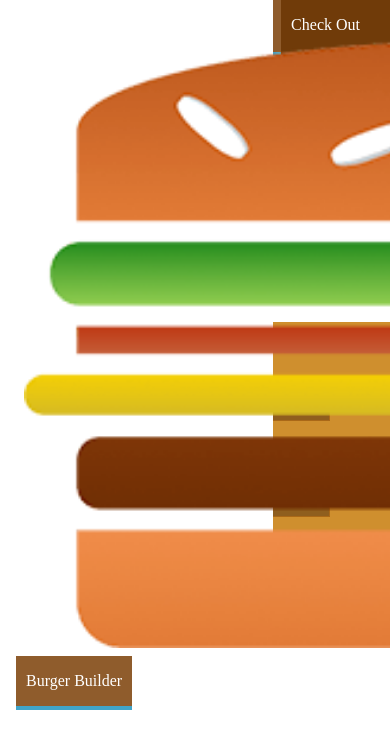
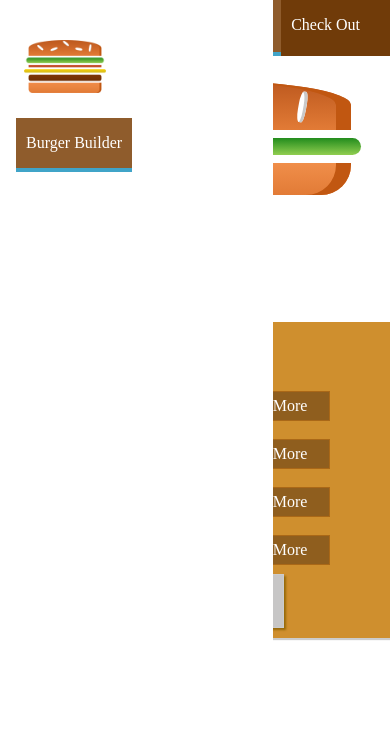
Before and after one commit to naman3112/Burger-ordering, a React (Create React App) app: page / in a window 390 px wide. Shown: the top 748 px of the page. Built offline with nearby package versions, Linux system fonts and the light colour scheme; a web font is replaced by a local one.

Commit message:
Working on responsive Adjustments

```diff
--- a/src/components/Logo/Logo.js
+++ b/src/components/Logo/Logo.js
@@ -4,7 +4,7 @@
 import classes from './Logo.module.css';
 
 const logo=(props)=>(
-    <div className={classes.Logo} >
+    <div className={classes.Logo} style={{height: props.height}}>
         <img src={burgerLogo} alt="MyBurger"/>
     </div>
 );
--- a/src/components/Navigation/SideDrawer/SideDrawer.js
+++ b/src/components/Navigation/SideDrawer/SideDrawer.js
@@ -5,7 +5,9 @@
 const sideDrawer = (props)=>{
     return (
         <div className={classes.SideDrawer}>
-          <Logo/>
+          <div className={classes.Logo}>
+            <Logo/>
+        </div>
           <nav>
              <NavigationItems/>
          </nav>
--- a/src/components/Navigation/SideDrawer/SideDrawer.module.css
+++ b/src/components/Navigation/SideDrawer/SideDrawer.module.css
@@ -24,3 +24,6 @@
     transform : translateX(-100%);
 
 }
+.Logo{
+    height: 11%
+}
--- a/src/components/Navigation/Toolbar/Toolbar.js
+++ b/src/components/Navigation/Toolbar/Toolbar.js
@@ -5,7 +5,10 @@
 const toolbar=(props)=>(
     <header className={classes.Toolbar}>
         <div>MENU</div>
-        <Logo/>
+        <div className={classes.Logo}>
+             <Logo/>
+        </div>
+
         <nav>
             <NavigationItems/>
         </nav>
--- a/src/components/Navigation/Toolbar/Toolbar.module.css
+++ b/src/components/Navigation/Toolbar/Toolbar.module.css
@@ -17,3 +17,6 @@
     height: 100%;
 
 }
+.Logo{
+  height: 80%;
+}
```
Also changed, not shown: 1 other file (tests, documents, lock files or other folders).
